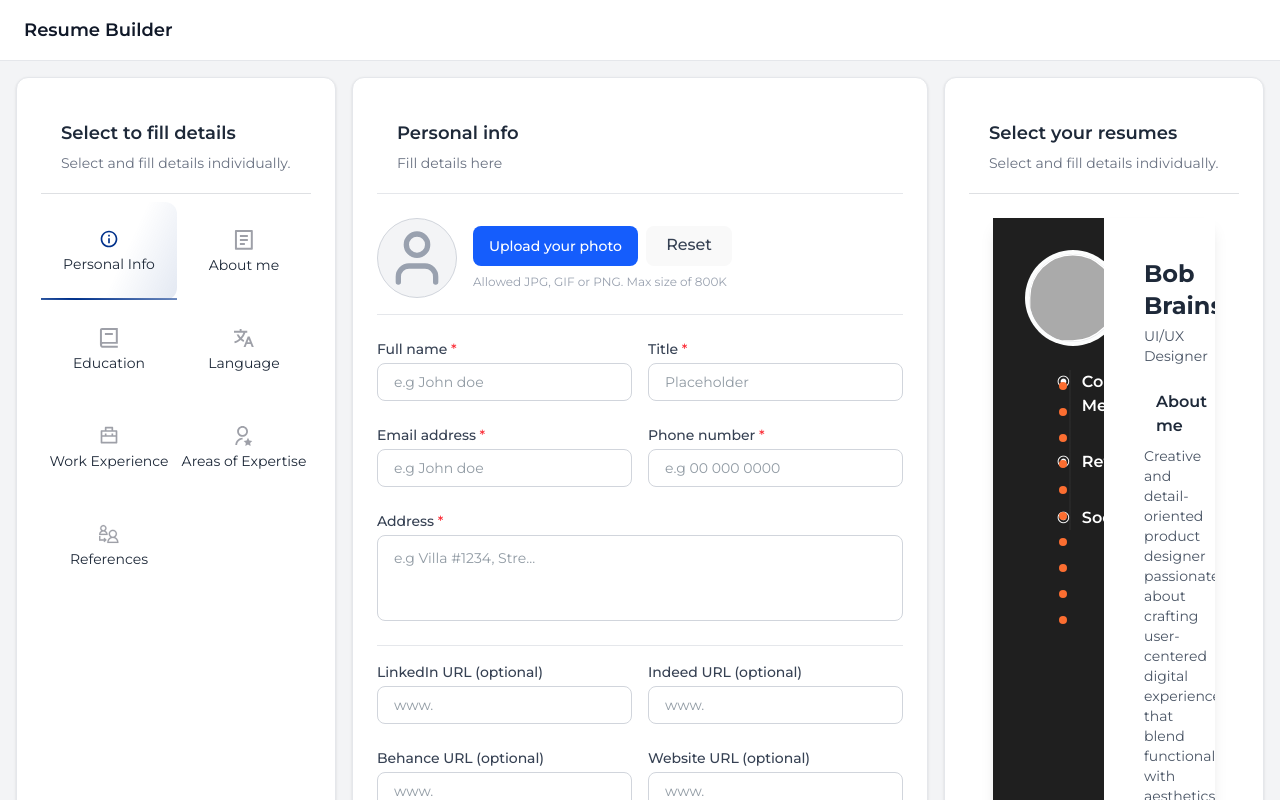
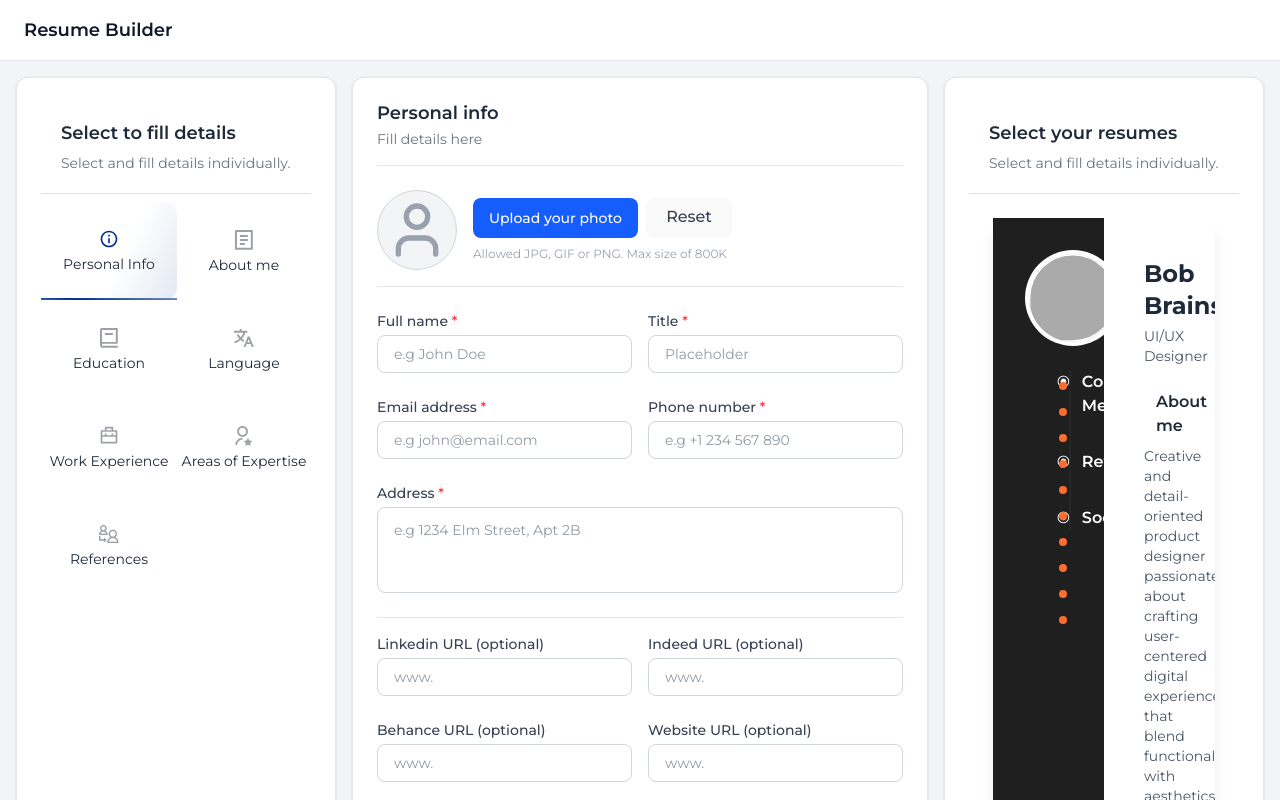
Before and after one commit to muhammadsalif/resume-builder, a React (Vite) app: page /builder/personal-info in a window 1280 px wide. Shown: the top 800 px of the page. Built offline with nearby package versions, Linux system fonts and the light colour scheme.

Commit message:
[refactor] simplify photo upload logic and enhance layout structure in PersonalInfoForm component

```diff
--- a/src/features/personal-info/PersonalInfoForm.jsx
+++ b/src/features/personal-info/PersonalInfoForm.jsx
@@ -25,9 +25,7 @@ export default function PersonalInfoForm() {
 
   const onPhotoUpload = (e) => {
     const file = e.target.files[0];
-    if (file) {
-      setPhoto(URL.createObjectURL(file));
-    }
+    if (file) setPhoto(URL.createObjectURL(file));
   };
 
   const onReset = () => {
@@ -53,8 +51,8 @@ export default function PersonalInfoForm() {
   return (
     <div className="flex flex-col w-full">
       {/* Header */}
-      <div className="flex flex-col md:flex-row justify-between items-start md:items-center border-b border-gray-200 mb-6">
-        <div className="flex flex-col gap-2 p-5">
+      <div className="flex flex-col md:flex-row justify-between items-start md:items-center border-b border-gray-200 mb-6 pb-4">
+        <div className="flex flex-col gap-1">
           <h2 className="text-base sm:text-lg font-semibold text-gray-800 leading-tight">
             Personal info
           </h2>
@@ -62,7 +60,7 @@ export default function PersonalInfoForm() {
         </div>
       </div>
 
-      {/* Upload section */}
+      {/* Upload Section */}
       <div className="flex flex-col sm:flex-row items-start sm:items-center gap-4 border-b border-gray-200 pb-4 mb-6">
         {/* Avatar */}
         <div className="relative w-20 h-20 rounded-full bg-gray-100 border border-gray-300 flex items-center justify-center overflow-hidden">
@@ -77,7 +75,7 @@ export default function PersonalInfoForm() {
           )}
         </div>
 
-        {/* Upload + Reset + Info */}
+        {/* Upload + Reset */}
         <div className="flex flex-col gap-2">
           <div className="flex items-center gap-2">
             <label className="bg-blue-600 text-white text-sm font-medium px-4 py-2 h-10 flex items-center justify-center rounded-lg cursor-pointer hover:bg-blue-700 transition">
@@ -108,28 +106,36 @@ export default function PersonalInfoForm() {
         {/* Full Name & Title */}
         <div className="grid grid-cols-1 md:grid-cols-2 gap-4">
           <div className="flex flex-col">
-            <label className="font-[Montserrat] text-[14px] font-medium leading-[20px] tracking-[-0.005em] text-gray-700 mb-1">
+            <label
+              htmlFor="fullName"
+              className="text-sm font-medium text-gray-700 mb-1"
+            >
               Full name <span className="text-red-500">*</span>
             </label>
             <input
+              id="fullName"
               name="fullName"
               value={form.fullName}
               onChange={onChange}
-              placeholder="e.g John doe"
-              className="border border-gray-300 rounded-lg px-4 py-2 text-sm focus:outline-none focus:ring-2 focus:ring-blue-500"
+              placeholder="e.g John Doe"
+              className="border border-gray-300 rounded-lg px-4 py-2 text-sm focus:ring-2 focus:ring-blue-500 focus:outline-none"
               required
             />
           </div>
           <div className="flex flex-col">
-            <label className="font-[Montserrat] text-[14px] font-medium leading-[20px] tracking-[-0.005em] text-gray-700 mb-1">
+            <label
+              htmlFor="title"
+              className="text-sm font-medium text-gray-700 mb-1"
+            >
               Title <span className="text-red-500">*</span>
             </label>
             <input
+              id="title"
               name="title"
               value={form.title}
               onChange={onChange}
               placeholder="Placeholder"
-              className="border border-gray-300 rounded-lg px-4 py-2 text-sm focus:outline-none focus:ring-2 focus:ring-blue-500"
+              className="border border-gray-300 rounded-lg px-4 py-2 text-sm focus:ring-2 focus:ring-blue-500 focus:outline-none"
               required
             />
           </div>
@@ -138,30 +144,38 @@ export default function PersonalInfoForm() {
         {/* Email & Phone */}
         <div className="grid grid-cols-1 md:grid-cols-2 gap-4">
           <div className="flex flex-col">
-            <label className="font-[Montserrat] text-[14px] font-medium leading-[20px] tracking-[-0.005em] text-gray-700 mb-1">
+            <label
+              htmlFor="email"
+              className="text-sm font-medium text-gray-700 mb-1"
+            >
               Email address <span className="text-red-500">*</span>
             </label>
             <input
+              id="email"
               name="email"
+              type="email"
               value={form.email}
               onChange={onChange}
-              type="email"
-              placeholder="e.g John doe"
-              className="border border-gray-300 rounded-lg px-4 py-2 text-sm focus:outline-none focus:ring-2 focus:ring-blue-500"
+              placeholder="e.g john@email.com"
+              className="border border-gray-300 rounded-lg px-4 py-2 text-sm focus:ring-2 focus:ring-blue-500 focus:outline-none"
               required
             />
           </div>
           <div className="flex flex-col">
-            <label className="font-[Montserrat] text-[14px] font-medium leading-[20px] tracking-[-0.005em] text-gray-700 mb-1">
+            <label
+              htmlFor="phone"
+              className="text-sm font-medium text-gray-700 mb-1"
+            >
               Phone number <span className="text-red-500">*</span>
             </label>
             <input
+              id="phone"
               name="phone"
+              type="tel"
               value={form.phone}
               onChange={onChange}
-              type="tel"
-              placeholder="e.g 00 000 0000"
-              className="border border-gray-300 rounded-lg px-4 py-2 text-sm focus:outline-none focus:ring-2 focus:ring-blue-500"
+              placeholder="e.g +1 234 567 890"
+              className="border border-gray-300 rounded-lg px-4 py-2 text-sm focus:ring-2 focus:ring-blue-500 focus:outline-none"
               required
             />
           </div>
@@ -169,75 +183,68 @@ export default function PersonalInfoForm() {
 
         {/* Address */}
         <div className="flex flex-col">
-          <label className="font-[Montserrat] text-[14px] font-medium leading-[20px] tracking-[-0.005em] text-gray-700 mb-1">
+          <label
+            htmlFor="address"
+            className="text-sm font-medium text-gray-700 mb-1"
+          >
             Address <span className="text-red-500">*</span>
           </label>
           <textarea
+            id="address"
             name="address"
             value={form.address}
             onChange={onChange}
-            placeholder="e.g Villa #1234, Stre..."
+            placeholder="e.g 1234 Elm Street, Apt 2B"
             rows={3}
-            className="w-full border border-gray-300 rounded-lg px-4 py-3 text-sm resize-none focus:outline-none focus:ring-2 focus:ring-blue-500"
+            className="w-full border border-gray-300 rounded-lg px-4 py-3 text-sm resize-none focus:ring-2 focus:ring-blue-500 focus:outline-none"
             required
           />
         </div>
+
         <Splitter className="my-4" />
 
         {/* LinkedIn & Indeed */}
         <div className="grid grid-cols-1 md:grid-cols-2 gap-4">
-          <div className="flex flex-col">
-            <label className="font-[Montserrat] text-[14px] font-medium leading-[20px] tracking-[-0.005em] text-gray-700 mb-1">
-              LinkedIn URL (optional)
+          {["linkedin", "indeed"].map((field) => (
+            <div key={field} className="flex flex-col">
+              <label
+                htmlFor={field}
+                className="text-sm font-medium text-gray-700 mb-1"
+              >
+                {field.charAt(0).toUpperCase() + field.slice(1)} URL (optional)
               </label>
               <input
-              name="linkedin"
-              value={form.linkedin}
+                id={field}
+                name={field}
+                value={form[field]}
                 onChange={onChange}
                 placeholder="www."
-              className="border border-gray-300 rounded-lg px-4 py-2 text-sm focus:outline-none focus:ring-2 focus:ring-blue-500"
+                className="border border-gray-300 rounded-lg px-4 py-2 text-sm focus:ring-2 focus:ring-blue-500 focus:outline-none"
               />
             </div>
-          <div className="flex flex-col">
-            <label className="font-[Montserrat] text-[14px] font-medium leading-[20px] tracking-[-0.005em] text-gray-700 mb-1">
-              Indeed URL (optional)
-            </label>
-            <input
-              name="indeed"
-              value={form.indeed}
-              onChange={onChange}
-              placeholder="www."
-              className="border border-gray-300 rounded-lg px-4 py-2 text-sm focus:outline-none focus:ring-2 focus:ring-blue-500"
-            />
-          </div>
+          ))}
         </div>
 
         {/* Behance & Website */}
         <div className="grid grid-cols-1 md:grid-cols-2 gap-4">
-          <div className="flex flex-col">
-            <label className="font-[Montserrat] text-[14px] font-medium leading-[20px] tracking-[-0.005em] text-gray-700 mb-1">
-              Behance URL (optional)
+          {["behance", "website"].map((field) => (
+            <div key={field} className="flex flex-col">
+              <label
+                htmlFor={field}
+                className="text-sm font-medium text-gray-700 mb-1"
+              >
+                {field.charAt(0).toUpperCase() + field.slice(1)} URL (optional)
               </label>
               <input
-              name="behance"
-              value={form.behance}
+                id={field}
+                name={field}
+                value={form[field]}
                 onChange={onChange}
                 placeholder="www."
-              className="border border-gray-300 rounded-lg px-4 py-2 text-sm focus:outline-none focus:ring-2 focus:ring-blue-500"
+                className="border border-gray-300 rounded-lg px-4 py-2 text-sm focus:ring-2 focus:ring-blue-500 focus:outline-none"
               />
             </div>
-          <div className="flex flex-col">
-            <label className="font-[Montserrat] text-[14px] font-medium leading-[20px] tracking-[-0.005em] text-gray-700 mb-1">
-              Website URL (optional)
-            </label>
-            <input
-              name="website"
-              value={form.website}
-              onChange={onChange}
-              placeholder="www."
-              className="border border-gray-300 rounded-lg px-4 py-2 text-sm focus:outline-none focus:ring-2 focus:ring-blue-500"
-            />
-          </div>
+          ))}
         </div>
 
         {/* Next Button */}
@@ -252,22 +259,21 @@ export default function PersonalInfoForm() {
               !form.address
             }
             className={`flex items-center gap-2 px-6 py-2 text-sm font-medium rounded-lg transition
-      outline-none focus:outline-none focus:ring-0
+              focus:outline-none focus:ring-0
               ${form.fullName &&
                 form.title &&
                 form.email &&
                 form.phone &&
                 form.address
                 ? "bg-blue-600 text-white hover:bg-blue-700"
-                : "bg-gray-300 text-gray-500 cursor-not-allowed hover:bg-gray-300"
+                : "bg-gray-300 text-gray-500 cursor-not-allowed"
               }`}
           >
             Next
-            <img src={nextIcon} alt="" className="w-4 h-4" />
+            <img src={nextIcon} alt="Next" className="w-4 h-4" />
           </button>
         </div>
       </form>
-
     </div>
   );
 }
```
Lines whose indentation alone changed are shown as unchanged.
